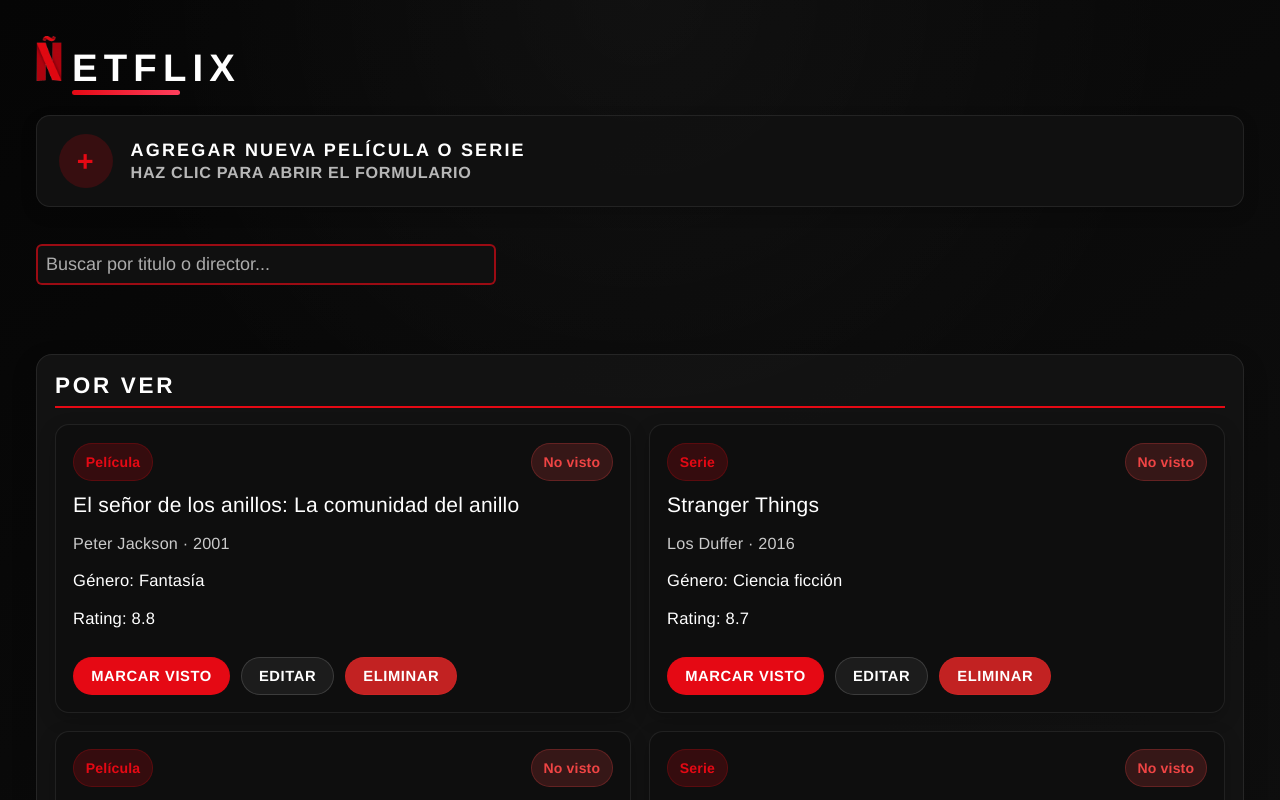
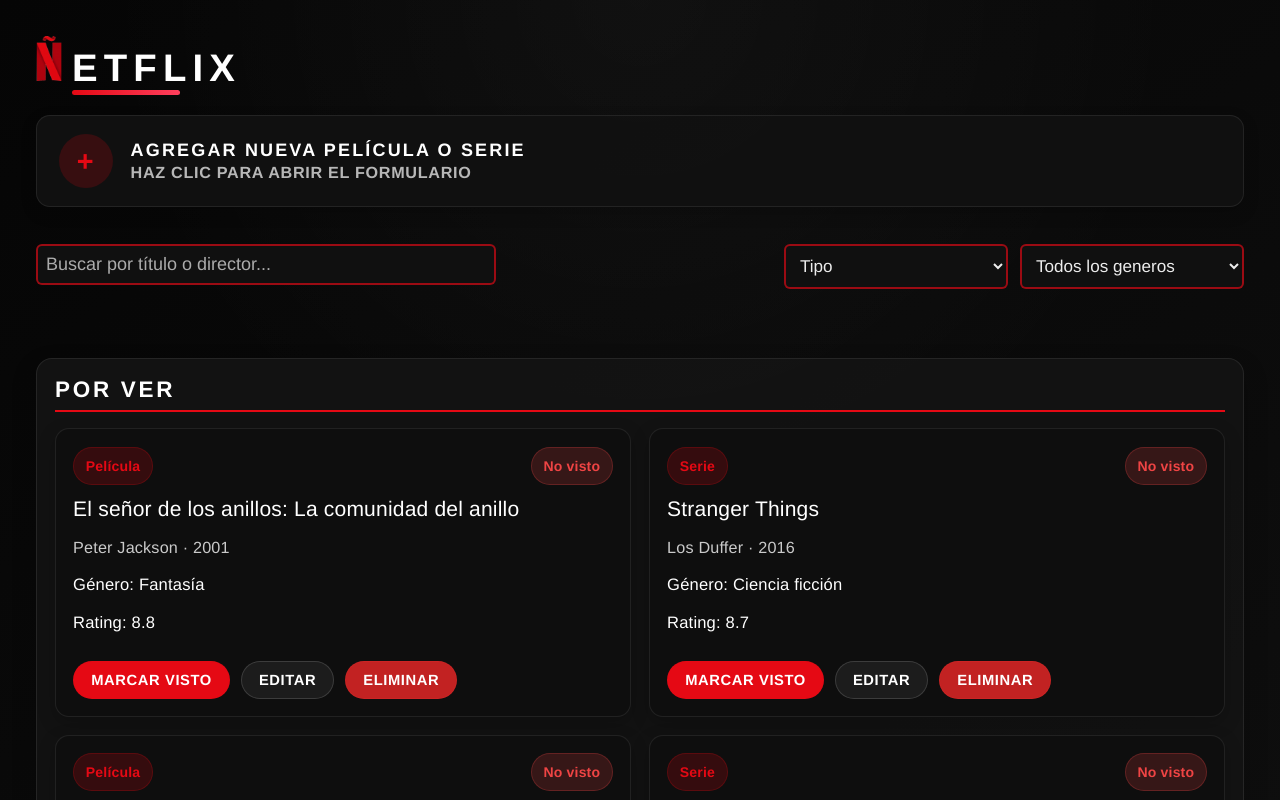
Before and after one commit to valentin-bustamante/27.456.000, a React (Vite) app: page / in a window 1280 px wide. Shown: the top 800 px of the page. Built offline with nearby package versions, Linux system fonts and the light colour scheme.

Commit message:
Agregue filtros por tipo y genero de peliculas/series

```diff
--- /dev/null
+++ b/src/components/FilterMovie/FilterMovie.jsx
@@ -0,0 +1,30 @@
+import styles from "./FilterMovie.module.css";
+
+function FilterMovie({ filters, onChange }) {
+    return (
+        <div className={styles.container}>
+            <select
+                className={styles.select}
+                value={filters.type}
+                onChange={(e) => onChange("type", e.target.value)}
+            >
+                <option value="">Tipo</option>
+                <option value="Película">Películas</option>
+                <option value="Serie">Series</option>
+            </select>
+
+            <select
+                className={styles.select}
+                value={filters.genre}
+                onChange={(e) => onChange("genre", e.target.value)}
+            >
+                <option value="">Todos los generos</option>
+                <option value="Fantasía">Fantasía</option>
+                <option value="Ciencia ficción">Ciencia ficción</option>
+                <option value="Thriller">Thriller</option>
+                <option value="Drama">Drama</option>
+            </select>
+        </div>
+    );
+}
+export default FilterMovie
--- /dev/null
+++ b/src/components/FilterMovie/FilterMovie.module.css
@@ -0,0 +1,37 @@
+.container {
+    width: 100%;
+    max-width: 460px;
+    margin: 10px 0;
+    display: grid;
+    grid-template-columns: repeat(2, minmax(0, 1fr));
+    gap: 12px;
+}
+
+.group {
+    display: flex;
+}
+
+.label {
+    display: none;
+}
+
+.select {
+    font-size: clamp(0.95rem, 0.50vw, 1.05rem);
+    width: 100%;
+    min-width: 0;
+    padding: 10px;
+    border-radius: 6px;
+    border: 2px solid rgba(229, 9, 20, 0.65);
+    background-color: rgba(18, 18, 18, 0.94);
+    color: rgba(255, 255, 255, 0.92);
+}
+
+.select:focus {
+    outline: none;
+}
+
+@media (max-width: 600px) {
+    .container {
+        grid-template-columns: 1fr;
+    }
+}
--- a/src/pages/home/home.jsx
+++ b/src/pages/home/home.jsx
@@ -1,10 +1,12 @@
-import { useCallback, useEffect, useEffectEvent, useMemo, useState } from "react";
+import { useCallback, useEffect, useMemo, useState } from "react";
 import { Titulo } from "../../components/titulo/titulo";
 import { SearchBar } from "../../components/SearchBar/SearchBar";
 import { MovieForm } from "../../components/Form/Form";
 import { Button } from "../../components/Button/Button";
+import FilterMovie from "../../components/FilterMovie/FilterMovie";
 import { ListSection } from "../../components/ListSection/ListSection";
 import styles from "./home.module.css";
+
 
 const nombreProyecto = "etflix";
 
@@ -72,6 +74,10 @@
 
 
   const [searchTerm, setSearchTerm] = useState("");
+  const [filters, setFilters] = useState({
+    type: "",
+    genre: "",
+  });
 
   const resetForm = useCallback(() => {
     setForm({
@@ -190,6 +196,10 @@
     setIsModalOpen(false);
   }, [resetForm]);
 
+  const handleFilterChange = useCallback((name, value) => {
+    setFilters((prev) => ({ ...prev, [name]: value }));
+  }, []);
+
   useEffect(() => {
     localStorage.setItem("peliculas", JSON.stringify(arreglo));
   }, [arreglo]);
@@ -198,12 +208,18 @@
 
   const filteredItems = useMemo(() => {
     const term = searchTerm.toLowerCase().trim();
+    const baseFiltered = arreglo.filter((item) => {
+      const matchesSearch =
+        item.title.toLowerCase().includes(term) ||
+        item.director.toLowerCase().includes(term);
+      const matchesType = filters.type === "" || item.type === filters.type;
+      const matchesGenre = filters.genre === "" || item.genre === filters.genre;
 
-    return arreglo.filter((item) =>
-      item.title.toLowerCase().includes(term) ||
-      item.director.toLowerCase().includes(term)
-    );
-  }, [searchTerm, arreglo]);
+      return matchesSearch && matchesType && matchesGenre;
+    });
+
+    return baseFiltered;
+  }, [searchTerm, arreglo, filters]);
 
   const porVer = useMemo(() => filteredItems.filter((item) => !item.viewed), [filteredItems]);
   const vistos = useMemo(() => filteredItems.filter((item) => item.viewed), [filteredItems]);
@@ -232,11 +248,18 @@
         </div>
       </Button>
 
-      <SearchBar
-        value={searchTerm}
-        onChange={(e) => setSearchTerm(e.target.value)}
-        placeholder="Buscar por titulo o director..."
-      />
+      <div className={styles.searchFilterRow}>
+        <SearchBar
+          value={searchTerm}
+          onChange={(e) => setSearchTerm(e.target.value)}
+          placeholder="Buscar por título o director..."
+        />
+
+        <FilterMovie
+          filters={filters}
+          onChange={handleFilterChange}
+        />
+      </div>
 
       <ListSection
         title="Por ver"
--- a/src/pages/home/home.module.css
+++ b/src/pages/home/home.module.css
@@ -187,3 +187,27 @@
   width: 2rem;
   padding-right: 10px;
 }
+
+.searchFilterRow {
+  display: flex;
+  align-items: flex-start;
+  justify-content: space-between;
+  gap: 1rem;
+  width: 100%;
+}
+
+.searchFilterRow > * {
+  flex: 1 1 0;
+  max-width: 460px;
+}
+
+@media (max-width: 900px) {
+  .searchFilterRow {
+    flex-direction: column;
+    align-items: stretch;
+  }
+
+  .searchFilterRow > * {
+    max-width: none;
+  }
+}
```
